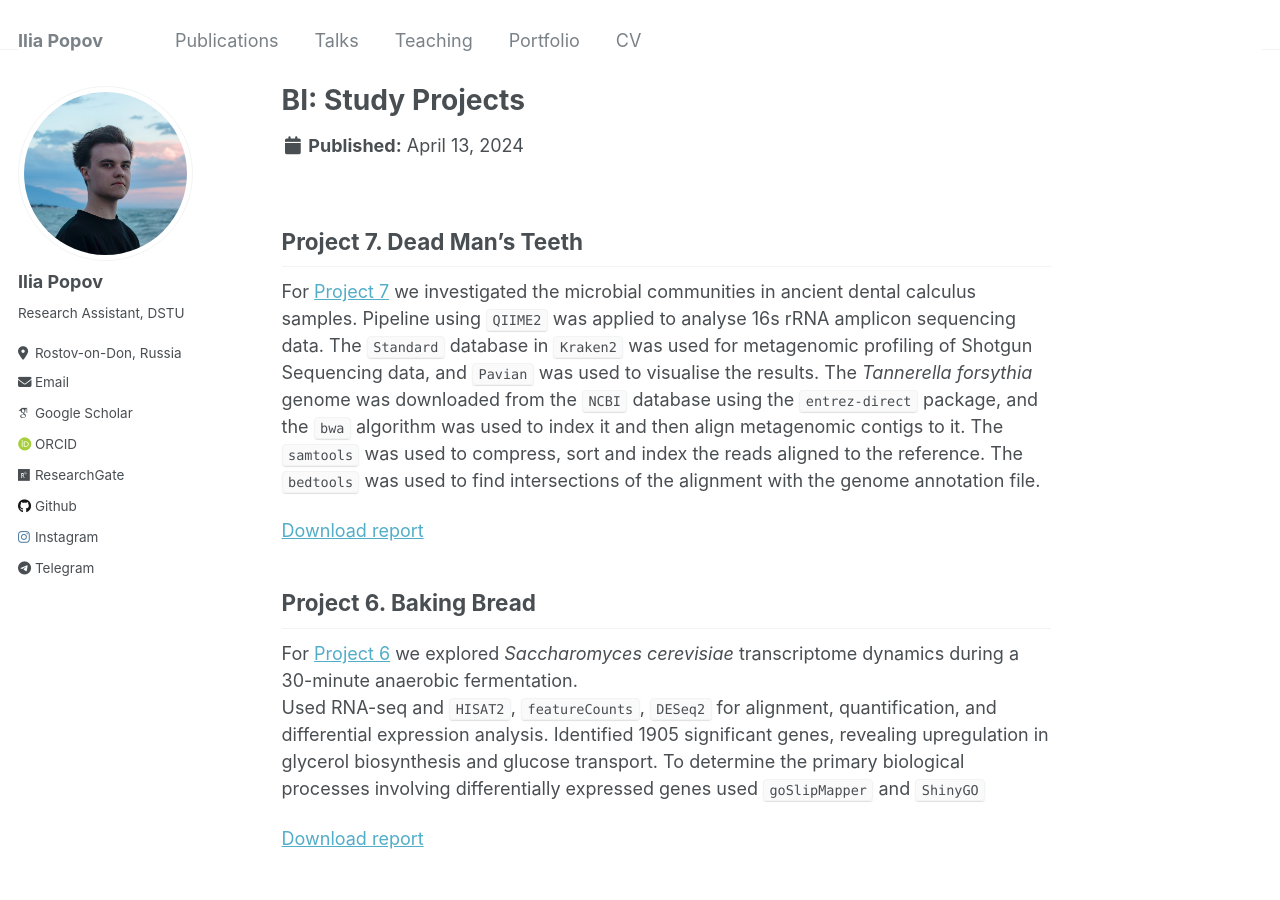
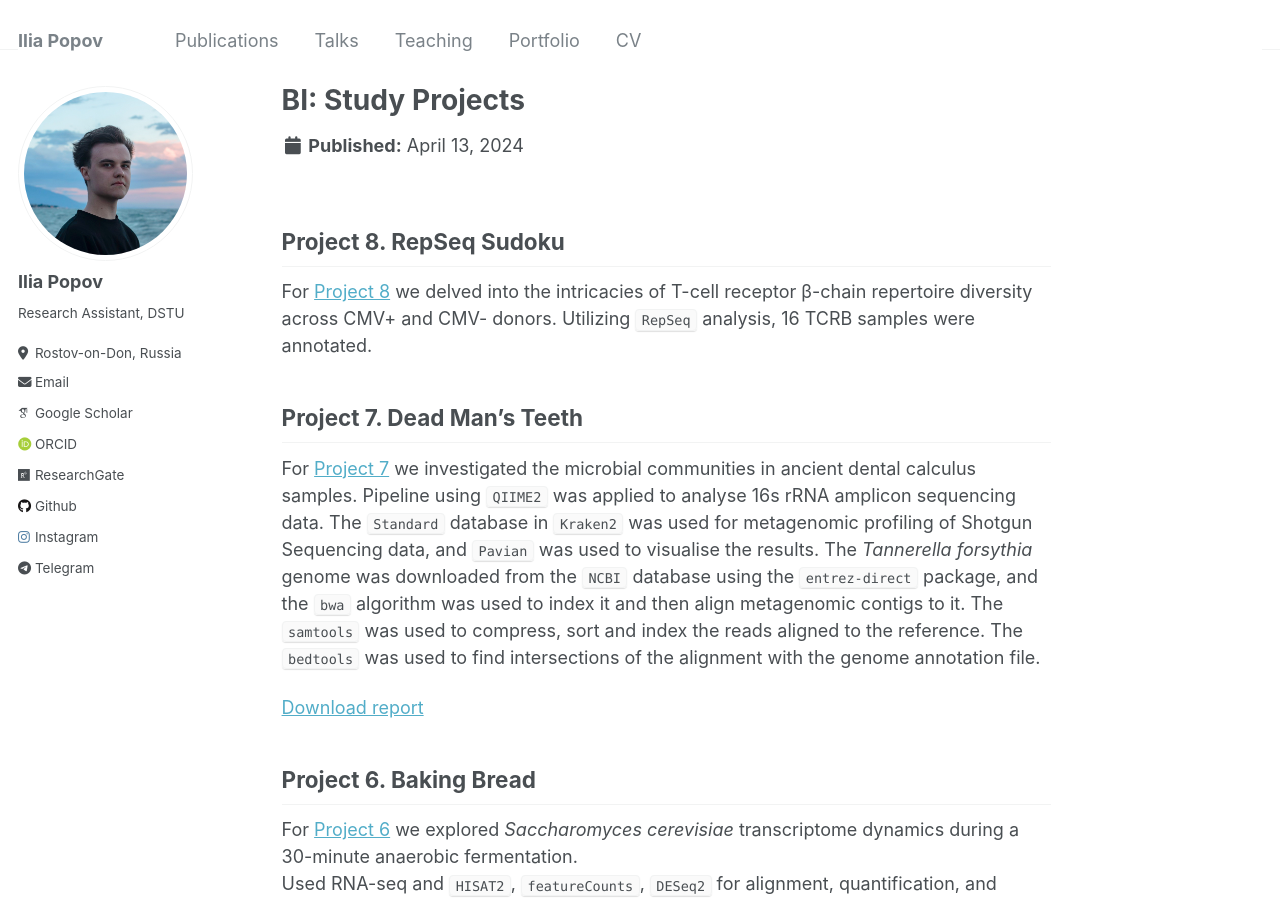
Before and after one commit to iliapopov17/iliapopov17.github.io, a Jekyll site: the page built from _portfolio/portfolio-5.md, in a window 1280 px wide and 900 px high. Built offline with Jekyll 4.4.1, drawn with Linux system fonts in a browser that asks for light colours; some web fonts are replaced.

Commit message:
upd portfolio-5

```diff
--- a/_portfolio/portfolio-5.md
+++ b/_portfolio/portfolio-5.md
@@ -7,9 +7,14 @@ excerpt: "Study projects completed as part of the workshops undertaken during th
 4. Tardigrade <i>Ramazzottius varieornatus</i> genome annotation and protein function prediction<br/>
 5. Genotyping and SNP annotation of human 23andMe data<br/>
 6. RNA-seq data analysis for differential gene expression of <i>Saccharomyces cerevisiae</i> after 30 minutes of fermentation<br/>
-7. Ancient metagenomes analysis examining human dental calculus<br/><img src='/images/500x300/bioinf500x300.png'>"
+7. Ancient metagenomes analysis examining human dental calculus<br/>
+8. Annotation of the immune repertoire derived from the T-cell population in a relatively healthy donor<br/><img src='/images/500x300/bioinf500x300.png'>"
 collection: portfolio
 ---
+
+## Project 8. RepSeq Sudoku
+
+For [Project 8](Project%208) we delved into the intricacies of T-cell receptor β-chain repertoire diversity across CMV+ and CMV- donors. Utilizing `RepSeq` analysis, 16 TCRB samples were annotated.
 
 ## Project 7. Dead Man's Teeth
 
```
